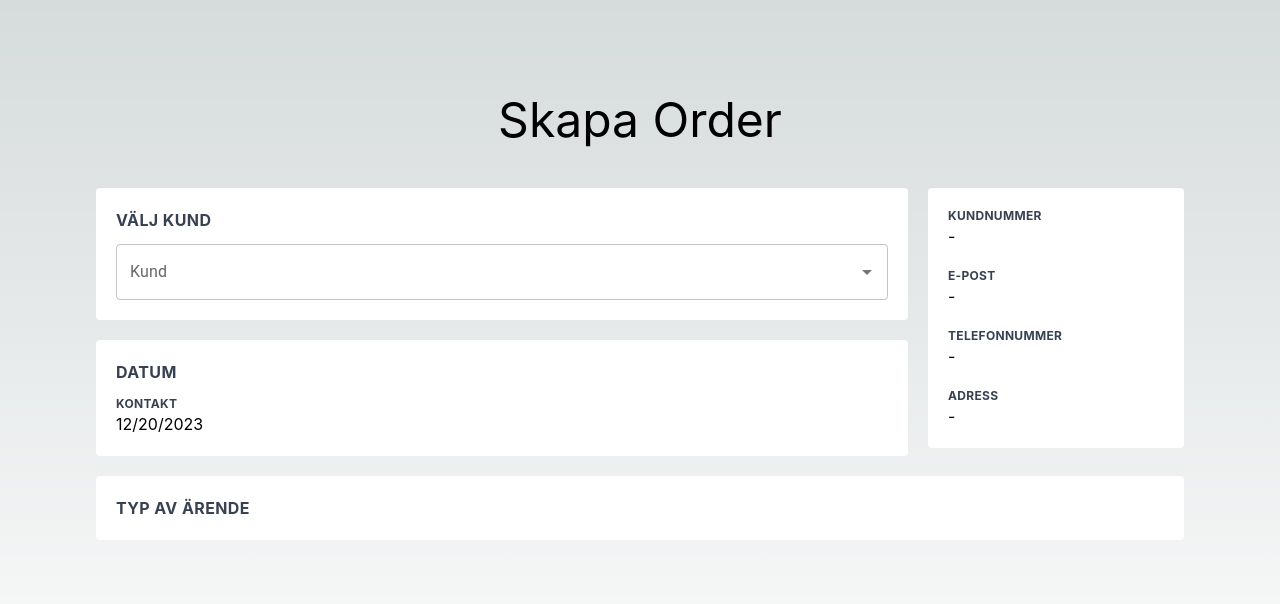
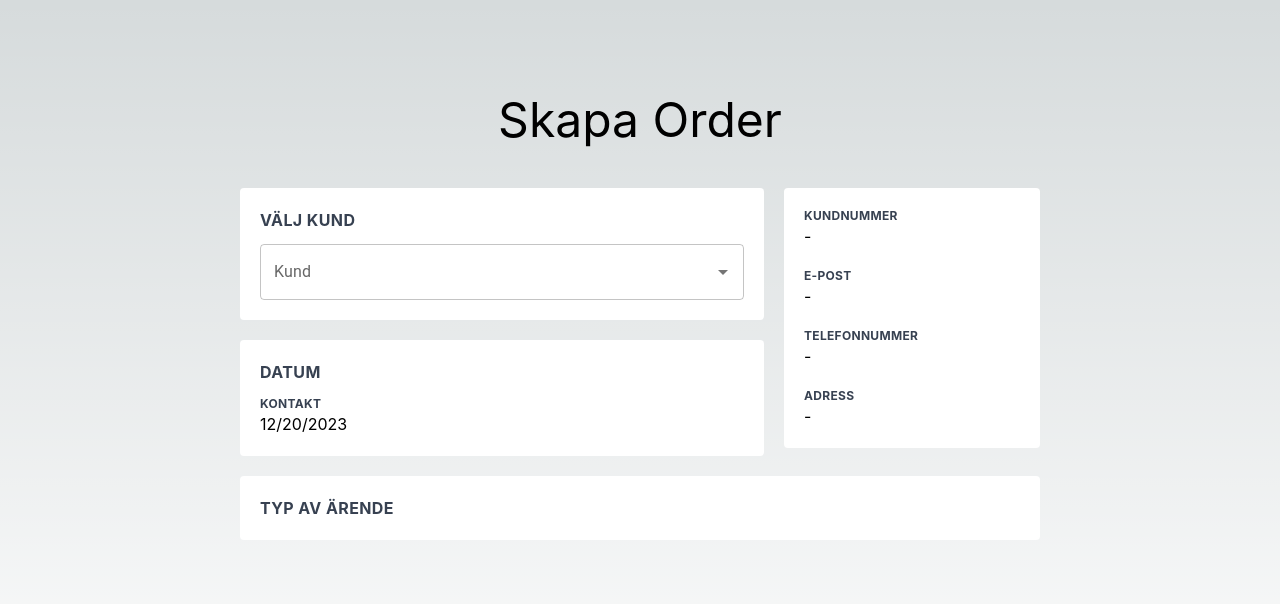
Before and after one commit to sharpness-se/hassessolskydd, a React (Create React App) app in the folder client/: page /skapaorder in a window 1280 px wide. Shown: the top 604 px of the page. Built offline with nearby package versions, Linux system fonts and the light colour scheme; some icons are missing.

Commit message:
added more horizontal padding on larger screens

```diff
--- a/client/src/pages/CreateOrderPageComponent.tsx
+++ b/client/src/pages/CreateOrderPageComponent.tsx
@@ -14,7 +14,7 @@
   };
 
   return (
-    <div className="flex min-h-screen flex-col items-center p-24 ">
+    <div className="flex min-h-screen flex-col items-center p-24 xl:px-60">
       <h1 className="text-5xl mb-11">Skapa Order</h1>
       <div className="flex mb-5 w-full">
         <div className="flex flex-col flex-1">
```
